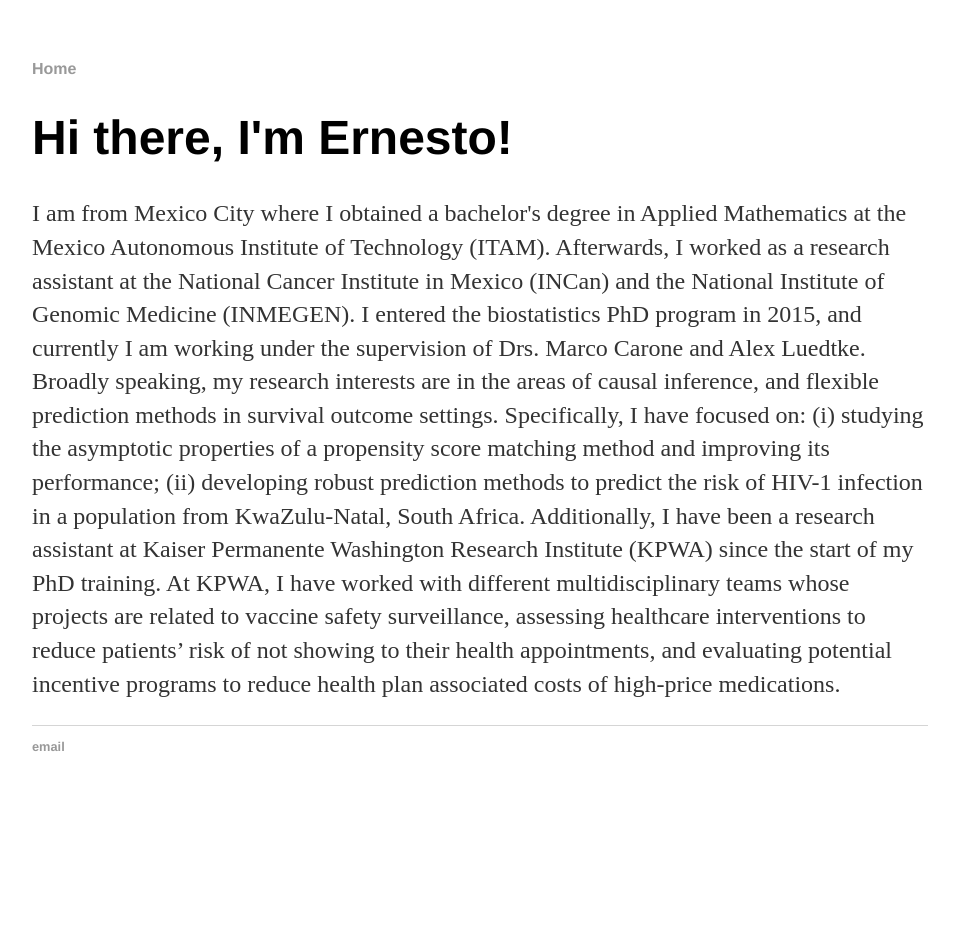
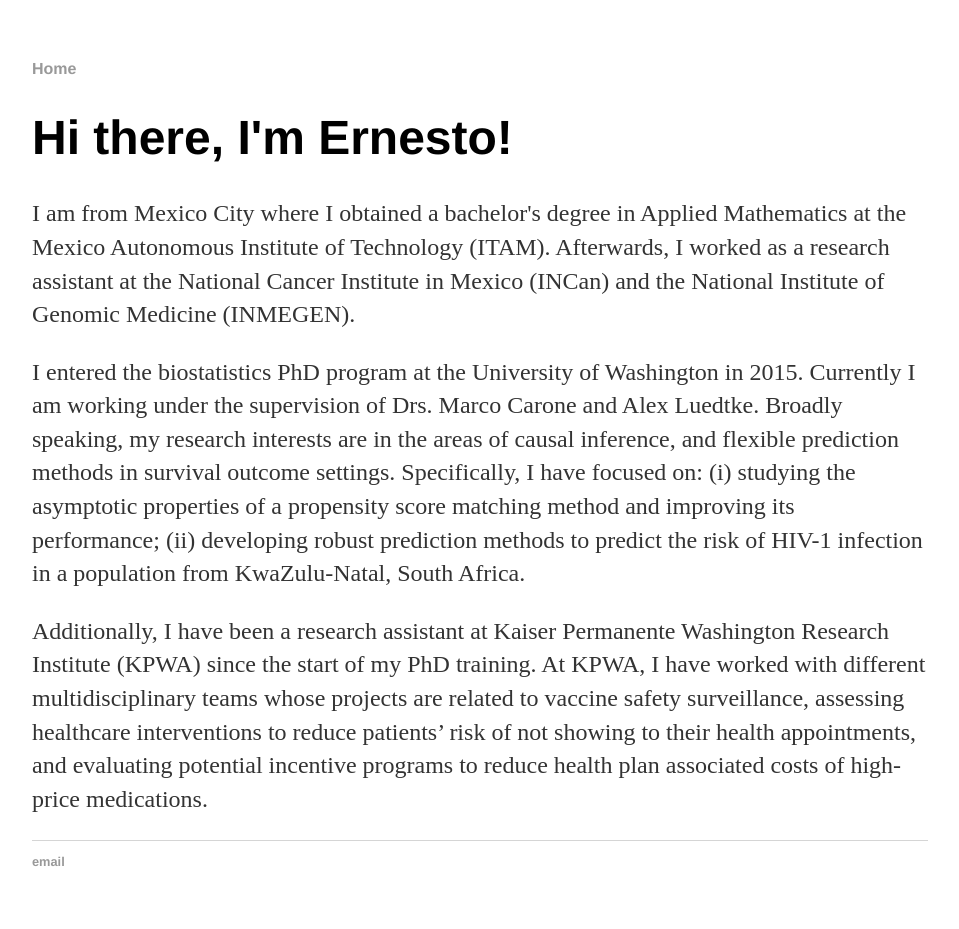
Before and after one commit to ernestatistics/ernestatistics.github.io, a Jekyll site: the page built from index.html, in a window 1280 px wide. Shown: the whole page, without its empty margins (160-1119 px from the left). Built offline with Jekyll 4.4.1, drawn with Linux system fonts in a browser that asks for light colours; before the commit the page ends 900 px from its top, so only the background shows below that.

Commit message:
Update index.html

```diff
--- a/index.html
+++ b/index.html
@@ -4,5 +4,7 @@
 ---
 <div class="blurb">
 	<h1>Hi there, I'm Ernesto!</h1>
-	<p> I am from Mexico City where I obtained a bachelor's degree in Applied Mathematics at the Mexico Autonomous Institute of Technology (ITAM). Afterwards, I worked as a research assistant at the National Cancer Institute in Mexico (INCan) and the National Institute of Genomic Medicine (INMEGEN). I entered the biostatistics PhD program in 2015, and currently I am working under the supervision of Drs. Marco Carone and Alex Luedtke. Broadly speaking, my research interests are in the areas of causal inference, and flexible prediction methods in survival outcome settings. Specifically, I have focused on: (i) studying the asymptotic properties of a propensity score matching method and improving its performance; (ii) developing robust prediction methods to predict the risk of HIV-1 infection in a population from KwaZulu-Natal, South Africa. Additionally, I have been a research assistant at Kaiser Permanente Washington Research Institute (KPWA) since the start of my PhD training. At KPWA, I have worked with different multidisciplinary teams whose projects are related to vaccine safety surveillance, assessing healthcare interventions to reduce patients’ risk of not showing to their health appointments, and evaluating potential incentive programs to reduce health plan associated costs of high-price medications.</a></p>
+	<p> I am from Mexico City where I obtained a bachelor's degree in Applied Mathematics at the Mexico Autonomous Institute of Technology (ITAM). Afterwards, I worked as a research assistant at the National Cancer Institute in Mexico (INCan) and the National Institute of Genomic Medicine (INMEGEN). </p>
+	<p> I entered the biostatistics PhD program at the University of Washington in 2015. Currently I am working under the supervision of Drs. Marco Carone and Alex Luedtke. Broadly speaking, my research interests are in the areas of causal inference, and flexible prediction methods in survival outcome settings. Specifically, I have focused on: (i) studying the asymptotic properties of a propensity score matching method and improving its performance; (ii) developing robust prediction methods to predict the risk of HIV-1 infection in a population from KwaZulu-Natal, South Africa. </p>
+	<p> Additionally, I have been a research assistant at Kaiser Permanente Washington Research Institute (KPWA) since the start of my PhD training. At KPWA, I have worked with different multidisciplinary teams whose projects are related to vaccine safety surveillance, assessing healthcare interventions to reduce patients’ risk of not showing to their health appointments, and evaluating potential incentive programs to reduce health plan associated costs of high-price medications.</a></p>
 </div><!-- /.blurb -->
```
